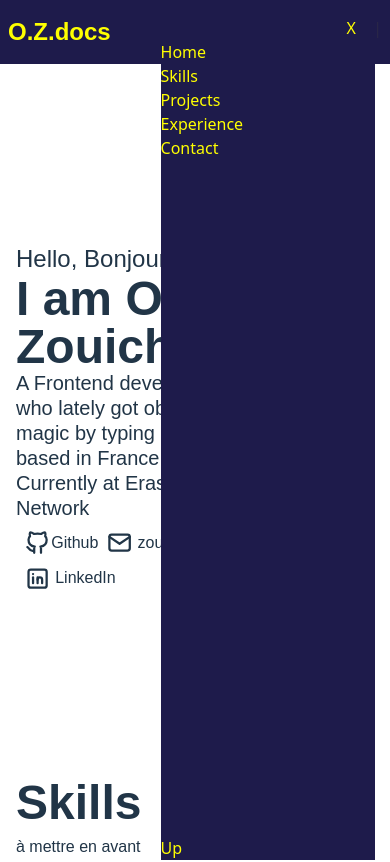
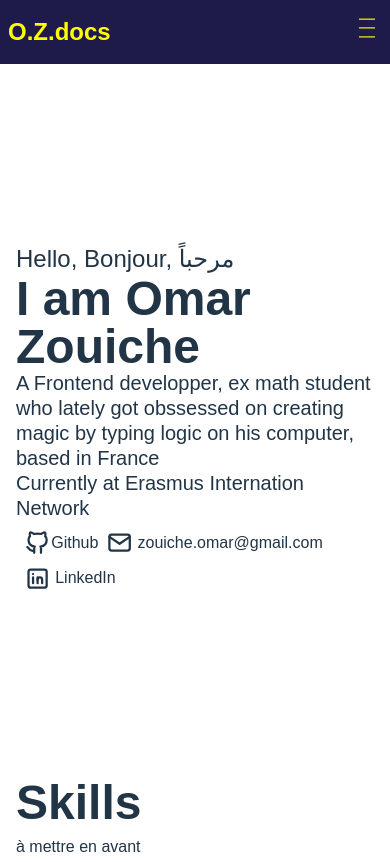
Before and after one commit to ZouicheOmar/grunted, a React (Vite) app: page / in a window 390 px wide. Shown: the top 862 px of the page. Built offline with nearby package versions, Linux system fonts and the light colour scheme; a web font is replaced by a local one.

Commit message:
testing mobile side menu

```diff
--- a/src/components/Navbar.jsx
+++ b/src/components/Navbar.jsx
@@ -31,7 +31,7 @@ async function animateNavbarItems() {
       // translateY: [0, 5],
       opacity: [0, 1],
     },
-    {duration: 0.3, delay: stagger(0.15)}
+    {duration: 0.1, delay: stagger(0.1)}
   )
 }
 
@@ -134,10 +134,16 @@ const SideMenu = () => {
 
   return (
     <div className="relative">
-      <span className="cursor-pointer" onClick={() => setOpen(!open)}>
+      <span
+        className="cursor-pointer"
+        onClick={() => {
+          setOpen(!open)
+          animateNavbarItems()
+        }}
+      >
         <div
           className={`${
-            open ? 'rotate-90' : 'rotate-0 opacity-5'
+            open ? 'rotate-0 opacity-5' : 'rotate-90'
           } transition-all duration-[500ms] ease-in-out `}
         >
           |||
@@ -145,10 +151,10 @@ const SideMenu = () => {
       </span>
       <div
         className={`${
-          open ? 'left-[50vw]' : 'left-[-50vw]'
-        } absolute w-[55vw] h-[100vh] top-0 bg-indigo-950 flex flex-col justify-between transition-all duration-[500ms] ease-in-out`}
+          open ? 'left-[-50vw]' : 'left-[50vw]'
+        } absolute z-10 w-[55vw] h-[100vh] top-0 text-xl bg-indigo-950 flex flex-col justify-between transition-all duration-[500ms] ease-in-out`}
       >
-        <div className="flex flex-col">
+        <div className="flex flex-col gap-6 ">
           <p
             onClick={() => {
               setOpen(!open)
@@ -157,14 +163,62 @@ const SideMenu = () => {
           >
             X
           </p>
-          <span>Home</span>
-          <span>Skills</span>
-          <span>Projects</span>
-          <span>Experience</span>
-          <span>Contact</span>
+          <p
+            id="nav_item"
+            className="md:pl-[2rem] pl-[1rem] hover:underli hover:cursor-pointer hover:bg-indigo-800"
+            onClick={handleGoToSkills}
+          >
+            <span className="jetBrains">01.</span>
+            Skills
+          </p>
+          <p
+            id="nav_item"
+            className="md:pl-[2rem] pl-[1rem] hover:cursor-pointer hover:bg-indigo-800"
+            onClick={handleGoToProjects}
+          >
+            <span className="jetBrains">02.</span>
+            Projects
+          </p>
+          <p
+            id="nav_item"
+            className="md:pl-[2rem] pl-[1rem] hover:cursor-pointer hover:bg-indigo-800 "
+            onClick={handleGoToExp}
+          >
+            <span className="jetBrains">03.</span>
+            Experiences
+          </p>
+          <p
+            id="nav_item"
+            className="md:pl-[2rem] pl-[1rem] hover:cursor-pointer hover:bg-indigo-800 "
+            onClick={handleGoToContact}
+          >
+            <span className="jetBrains">04.</span>
+            Contact
+          </p>
+          <p
+            id="nav_item"
+            className="md:pl-[2rem] pl-[1rem] ml-[1rem] px-[1rem] w-fit border-[1px] border-[yellow] hover:cursor-pointer hover:bg-indigo-800
+             "
+          >
+            download Resume
+          </p>
+          <div
+            id="nav_item"
+            className="text-white flex gap-2 toanim pl-[1rem] md:pl-[2rem]"
+          >
+            <span className=" hover:cursor-pointer hover:text-[yellow] hover:underline hover:underline-offset-4">
+              Github
+            </span>
+            <span className=" hover:cursor-pointer hover:text-[yellow] hover:underline hover:underline-offset-4">
+              Mail
+            </span>
+            <span className=" hover:cursor-pointer hover:text-[yellow] hover:underline hover:underline-offset-4">
+              Linkedin
+            </span>
+          </div>
         </div>
-        <div>
-          <span>Up</span>
+        <div className="pb-[10%] pr-[5%] bg-green-500">
+          <p className="text-end cursor-pointer">Up</p>
         </div>
       </div>
     </div>
```
